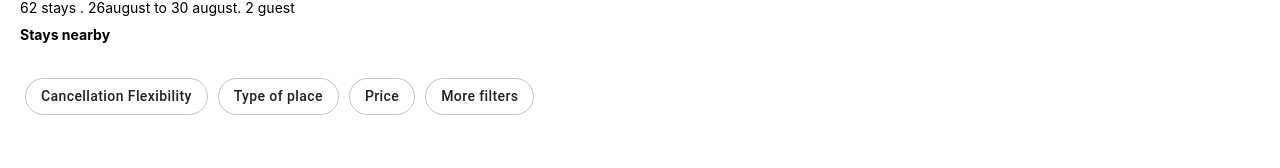
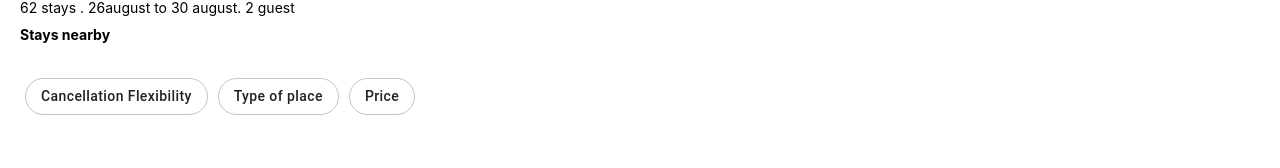
Before and after one commit to keshavsharmalws-zz/airbnb-clone-keshav, a React (Create React App) app: page /searchpage in a window 1280 px wide. Shown: the part 119-287 px from the top of the page. Built offline with nearby package versions, Linux system fonts and the light colour scheme.

Commit message:
deleted filters

```diff
--- a/src/components/Searchpage.js
+++ b/src/components/Searchpage.js
@@ -14,7 +14,7 @@ export default function Searchpage() {
               <Button variant='outlined'>Cancellation Flexibility </Button>
               <Button variant='outlined'>Type of place </Button>
               <Button variant='outlined'>Price </Button>
-              <Button variant='outlined'>More filters </Button>
+
           </div>
           <Searchresult img={room1}
            location="private room in london"
```
